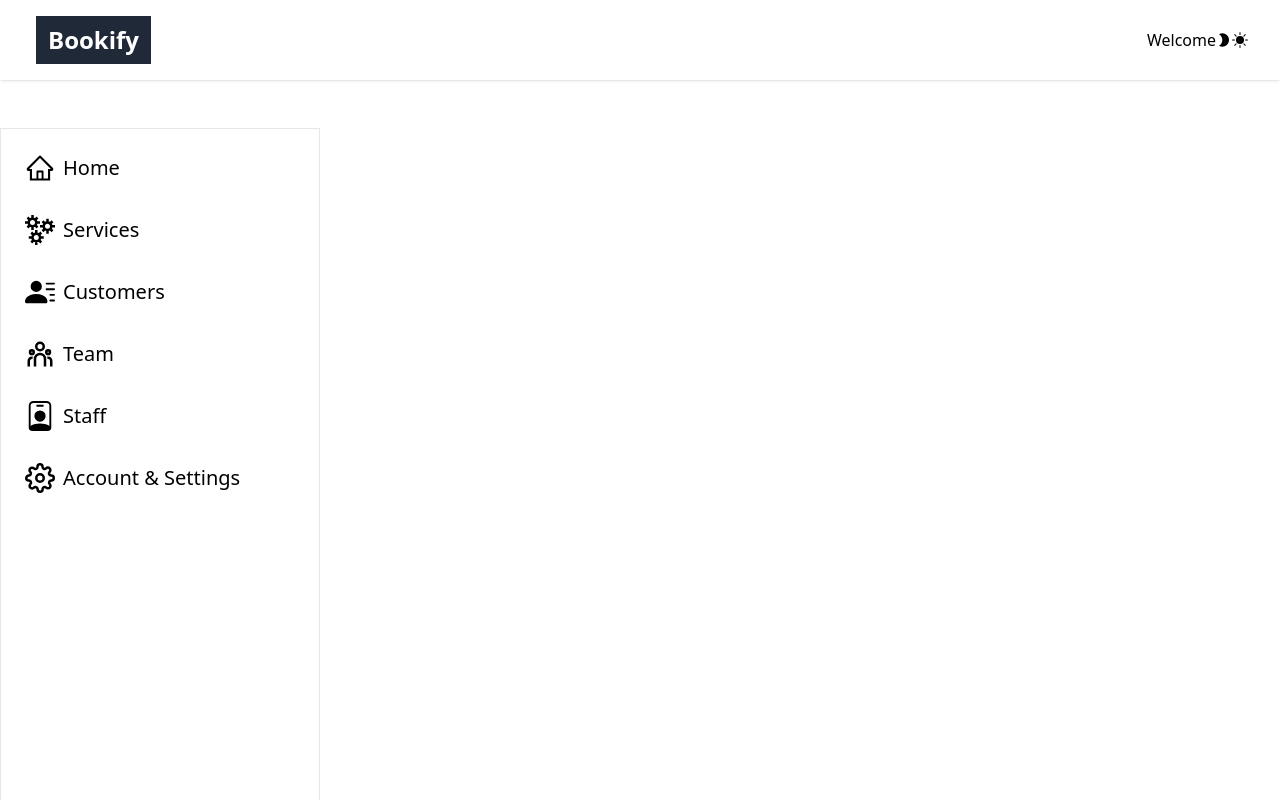
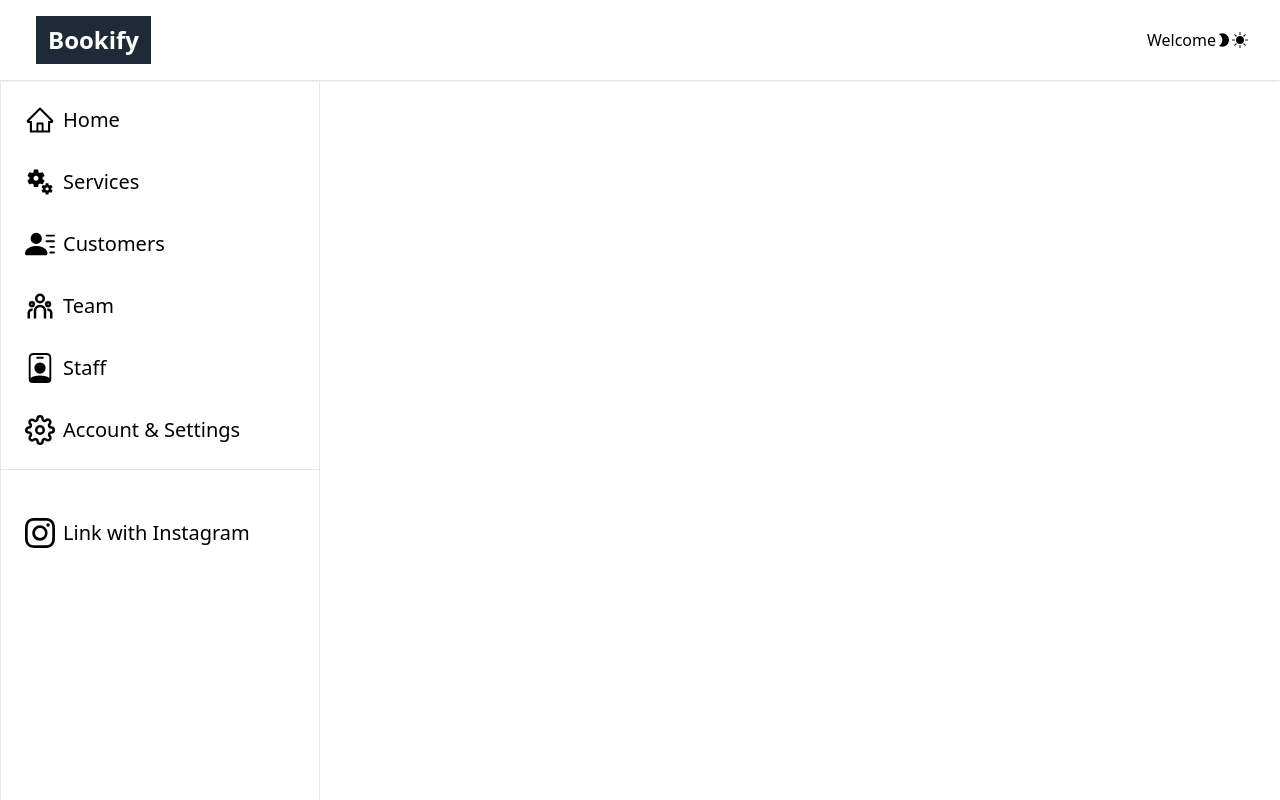
Before and after one commit to BisiDavi/square-booking, a Next.js app: page /admin in a window 1280 px wide. Built offline with nearby package versions, Linux system fonts and the light colour scheme.

Commit message:
dashboard updated

```diff
--- a/components/Sidebar/DashboardSidebar.tsx
+++ b/components/Sidebar/DashboardSidebar.tsx
@@ -3,12 +3,18 @@ import Link from "next/link";
 import sidebarContent from "@/json/dashboard-sidebar.json";
 import SidebarIcons from "@/icons/SidebarIcons";
 
-export default function DashboardSidebar() {
+interface Props {
+  linkGroup: "links" | "extras";
+}
+
+function SidebarLinks({ linkGroup }: Props) {
   return (
-    <aside className="w-1/4 h-screen border border-r fixed top-32">
-      <ul className="link-list">
-        {sidebarContent.map((content) => (
-          <li className="my-4 hover:bg-gray-100 p-2 px-6 hover:text-purple-500" key={content.link}>
+    <ul>
+      {sidebarContent[linkGroup].map((content) => (
+        <li
+          className="my-4 hover:bg-gray-100 p-2 px-6 hover:text-purple-500"
+          key={content.link}
+        >
           <Link href={content.link} passHref>
             <a className="flex items-center">
               <SidebarIcons icon={content.text} />
@@ -18,6 +24,15 @@ export default function DashboardSidebar() {
         </li>
       ))}
     </ul>
+  );
+}
+
+export default function DashboardSidebar() {
+  return (
+    <aside className="w-1/4 h-screen border border-r fixed top-20">
+      <SidebarLinks linkGroup="links" />
+      <hr className="mb-10 mt-2" />
+      <SidebarLinks linkGroup="extras" />
     </aside>
   );
 }
--- a/icons/SidebarIcons.tsx
+++ b/icons/SidebarIcons.tsx
@@ -1,15 +1,19 @@
 import { AiOutlineHome } from "react-icons/ai";
-import { BsFillPersonLinesFill, BsPersonBadge } from "react-icons/bs";
-import { GrServices } from "react-icons/gr";
+import {
+  BsFillPersonLinesFill,
+  BsInstagram,
+  BsPersonBadge,
+} from "react-icons/bs";
 import { RiTeamLine } from "react-icons/ri";
 import { FiSettings } from "react-icons/fi";
+import { MdMiscellaneousServices } from "react-icons/md";
 
 function displaySidebarIcons(icon: string) {
   switch (icon) {
     case "Home":
       return <AiOutlineHome />;
     case "Services":
-      return <GrServices />;
+      return <MdMiscellaneousServices />;
     case "Customers":
       return <BsFillPersonLinesFill />;
     case "Team":
@@ -18,6 +22,8 @@ function displaySidebarIcons(icon: string) {
       return <BsPersonBadge />;
     case "Account & Settings":
       return <FiSettings />;
+    case "Link with Instagram":
+      return <BsInstagram />;
   }
 }
 
--- a/json/dashboard-sidebar.json
+++ b/json/dashboard-sidebar.json
@@ -1,8 +1,13 @@
-[
+{
+  "links": [
     { "link": "/admin/", "text": "Home" },
     { "link": "/admin/services", "text": "Services" },
     { "link": "/admin/customers", "text": "Customers" },
     { "link": "/admin/team", "text": "Team" },
     { "link": "/admin/staff", "text": "Staff" },
     { "link": "/admin/settings", "text": "Account & Settings" }
+  ],
+  "extras": [
+    { "link": "/admin/link-to-instagram", "text": "Link with Instagram" }
   ]
+}
```
Also changed, not shown: components/Header/AdminHeader.tsx (line endings or trailing spaces). Lines whose indentation alone changed are shown as unchanged.
